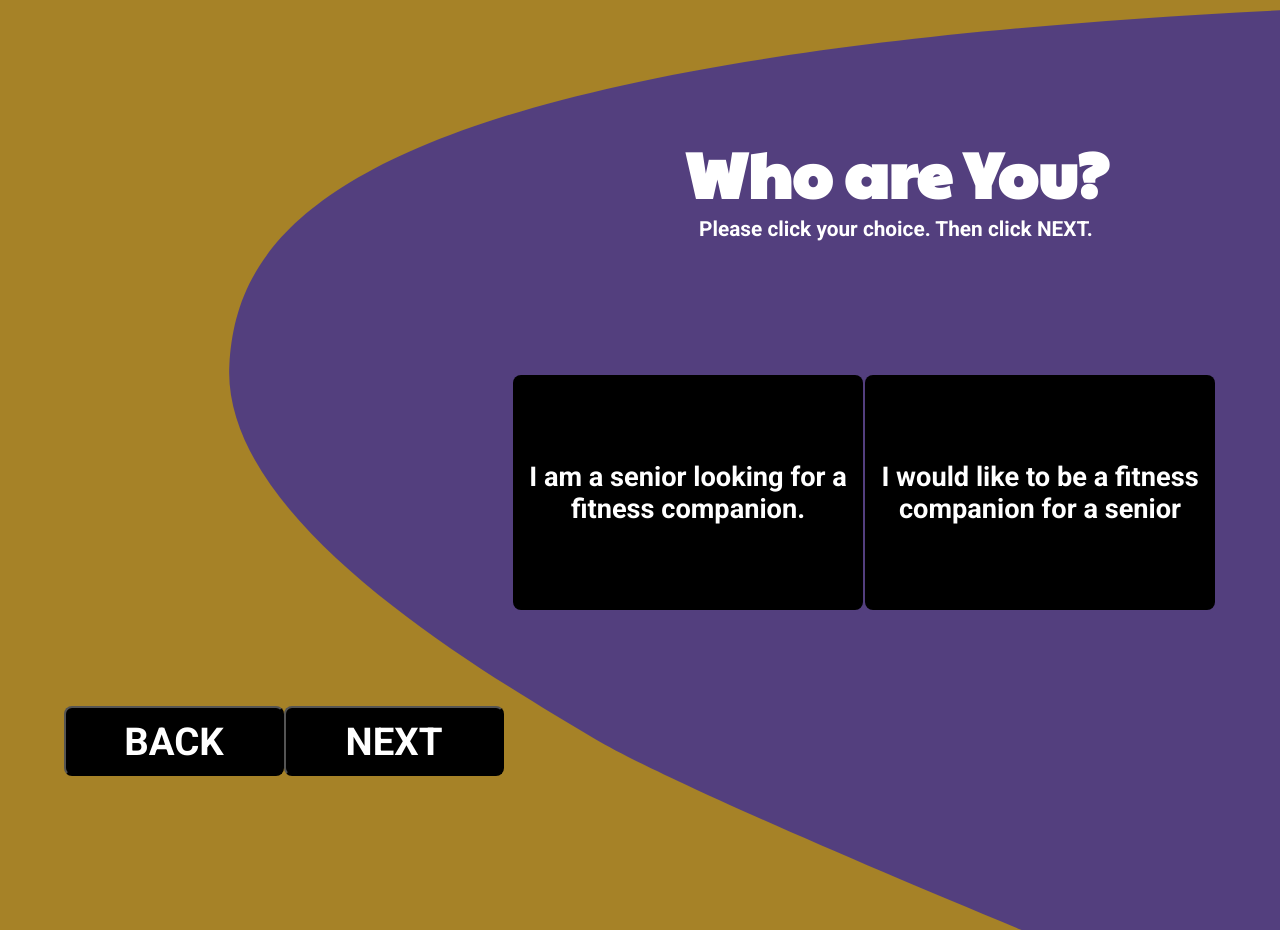
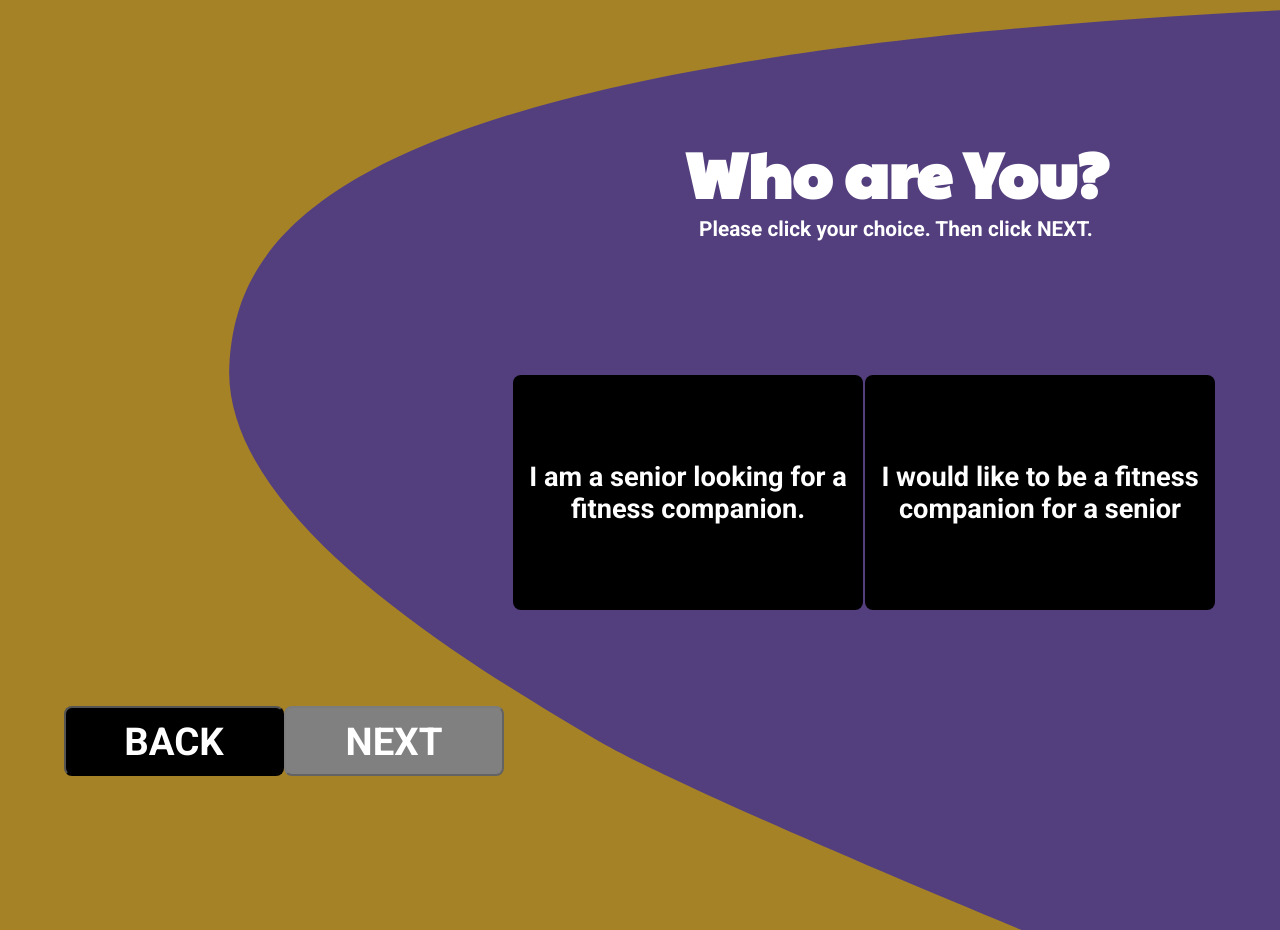
Before and after one commit to KimDuclos/flextogether, a React (Create React App) app: page /who-are-you in a window 1280 px wide. Built offline with nearby package versions, Linux system fonts and the light colour scheme.

Commit message:
who are you working

```diff
--- a/src/components/progress-button.jsx
+++ b/src/components/progress-button.jsx
@@ -7,6 +7,7 @@ const ProgressButton = (props) => {
       className="base-prog-button"
       id={props.id}
       disabled={props.disabled}
+      onClick={props.onClick}
     >
       {props.text}
     </button>
--- a/src/components/progress-button.scss
+++ b/src/components/progress-button.scss
@@ -29,3 +29,7 @@ $size375: "375px";
 .base-prog-button:active {
   box-shadow: 0 0 20px green;
 }
+
+.base-prog-button:disabled {
+  background-color: gray;
+}
--- a/src/who-are-you.jsx
+++ b/src/who-are-you.jsx
@@ -2,11 +2,13 @@ import { Link } from "react-router-dom";
 import ProgressButton from "./components/progress-button";
 import "./who-are-you.scss";
 import WhoAreYouButton from "./components/who-are-you-button.jsx";
-import { useState } from "react/cjs/react.development";
+import { useState } from "react";
+import { useHistory } from "react-router-dom";
 
 const WhoAreYou = () => {
   const [selectedMe, setSelectedMe] = useState(false);
   const [selectedComp, setSelectedComp] = useState(false);
+  const { push } = useHistory();
 
   const onSelect = (who) => {
     console.log("selected");
@@ -62,18 +64,16 @@ const WhoAreYou = () => {
             ></ProgressButton>
           </div>
         </Link>
-        <Link
-          to="/tell-more"
-          style={{ textDecoration: "none" }}
-          disabled={!selectedMe && !selectedComp}
-        >
         <div className="prog-button">
           <ProgressButton
             id="who-are-you-next-button"
             text="NEXT"
+            disabled={!selectedMe && !selectedComp}
+            onClick= {() => {
+              push("/tell-more");
+            }}
           ></ProgressButton>
         </div>
-        </Link>
       </div>
     </div>
   );
```
Lines whose indentation alone changed are shown as unchanged.
